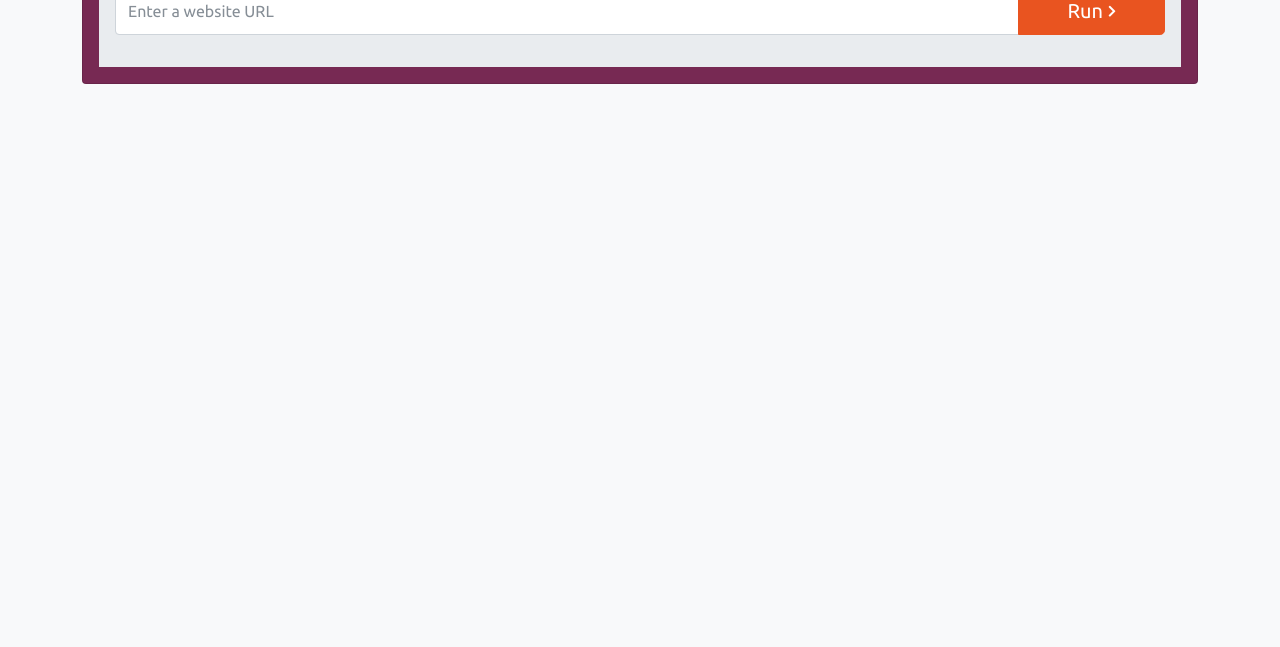
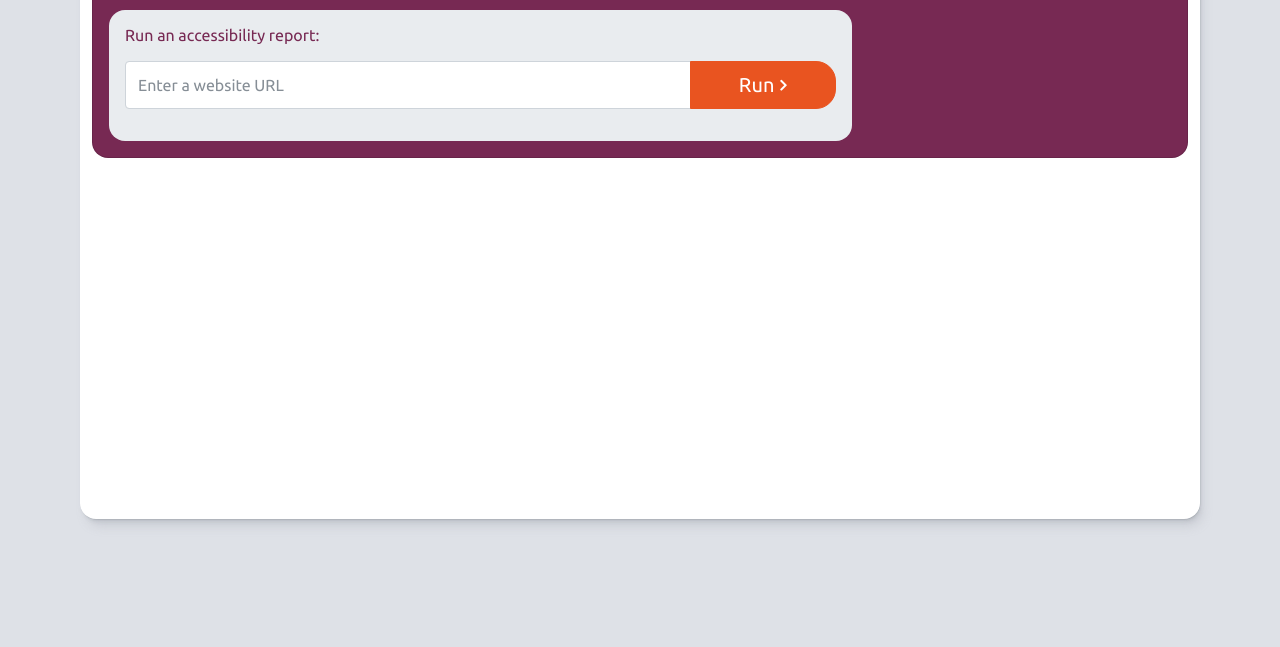
Before and after one commit to aam198/accessibility-tester, a website: page public/index.html in a window 1280 px wide. Shown: the part 201-848 px from the top of the page. After the commit the page ends 800 px from the top, so only its background shows below. Drawn offline with nearby package versions, Linux system fonts and the light colour scheme.

Commit message:
Feature: Dashboard build

```diff
--- a/public/css/main.css
+++ b/public/css/main.css
@@ -7,6 +7,15 @@
 
 
 :root{
+/* Website Accessibility */
+  --grey-bkg: #dee1e7;
+  --shadow-color: 214deg 7% 60%;
+  --shadow-elevation-medium:
+  0.3px 0.5px 0.6px hsl(var(--shadow-color) / 0.33),
+  0.7px 1.5px 1.8px -0.9px hsl(var(--shadow-color) / 0.32),
+  1.8px 3.7px 4.4px -1.9px hsl(var(--shadow-color) / 0.3),
+  4.6px 9.2px 11.1px -2.8px hsl(var(--shadow-color) / 0.28);
+
   --bkg-clr: #2f4858;
   --blue-dark: #1c2c62;
   --blue-med: rgba(45 68 105 / 100%);
@@ -59,15 +68,35 @@ html{
 
 body {
   width: 100%;
-  height: 100vh;
+  min-height: 100vh;
   margin: 0;
-  background-color: #f8f9fa;
+  background-color: var(--grey-bkg);
   font-weight: 400;
   line-height: 1.2;
+  display: flex;
+  justify-content: center;
 }
 
+.dashboard{
+  width: 100%;
+  background-color: #ffffff;
+  margin: 5rem;
+  border-radius: 1em;
+  box-shadow: var(--shadow-elevation-medium);
+}
+.card{
+  border-radius: 1em;
+}
+
+/* Form */
+.url-card{
+  border-radius: 1em;
+  width: 70%;
+}
+
+
 .btn {
-
+  border-radius: 1em;
   display: flex;
   align-items: center;
   justify-content: center;
@@ -77,7 +106,16 @@ body {
   margin-left: 5px;
   margin-top: 3px;
 }
+.card-header {
+  border-bottom: 0px;
+}
+.issue-header{
+  padding-bottom: 9px;
+  border-bottom: 1px solid #f1f1f1;
+  margin-bottom: 1em;
+}
 
+/* Loader */
 .loader {
   display: none;
 }
--- a/public/index.html
+++ b/public/index.html
@@ -12,12 +12,13 @@
 
 </head>
 <body>
+  <div class="dashboard">
     <div class="container-sm">
       <div class="card my-5 p-3 bg-dark text-light">
         <div class="card-header bg-dark">
-        <h2 class="mb-3">Website Accessibility Tester</h2>
+          <h3 class="mb-3 text-center">Website Accessibility Tester Dashboard</h3>
         </div>
-      <div class="card-body bg-light">
+        <div class="url-card card-body bg-light">
           <p class="card-text text-dark">Run an accessibility report: </p>
 
           <form id="form">
@@ -53,6 +54,7 @@
       <!-- Issues Output -->
       <div id="issues"></div>
     </div>
+  </div>
 
   <script src="/js/main.js"></script>
   <!-- JavaScript Bundle with Popper -->
--- a/public/js/main.js
+++ b/public/js/main.js
@@ -1,4 +1,3 @@
-
 
 
 // Fetch accessibility issues in the backend
@@ -43,24 +42,26 @@ const addIssuesToDOM = (issues) => {
   console.log(issues)
   const issuesOutput = document.querySelector('#issues');
 
-  issuesOutput.innerHTML = `<h2 class="issue-header">Current Issues: </h2>`;
+
 
   // Checking for empty array/no issues
   if(issues.length === 0){
     issuesOutput.innerHTML = '<h4>Congrats! No Issues Found</h4>'
   }else {
+    issuesOutput.innerHTML = `<h2 class="issue-header">Current Issues to Fix: </h2>`;
     issues.forEach((issue) =>{
       const output = `
 
       <div class="card mb-5">
         <div class="card-body">
         <p class="bg-secondary text-light p-2">
-            CODE: ${issue.code}
+            <strong>CODE</strong>: ${issue.code}
           </p>
-          <h4>${issue.message}</h4>
-          <p class="bg-light p-3 my-3">
-            ${escapeHTML(issue.context)}
+          <p class="bg-light p-2 my-3">
+           <strong>Element</strong>: ${escapeHTML(issue.context)}
           </p>
+          <p><strong>Reason</strong>: ${issue.message}</p>
+
         </div>
       </div>
       `
```
Lines whose indentation alone changed are shown as unchanged.
